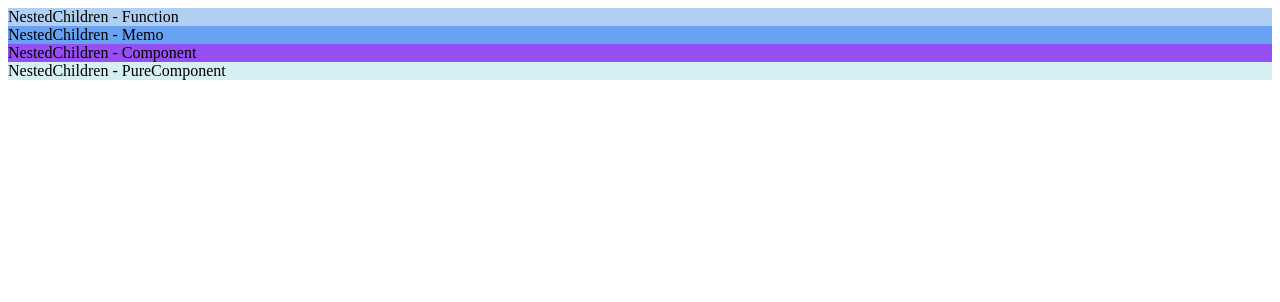
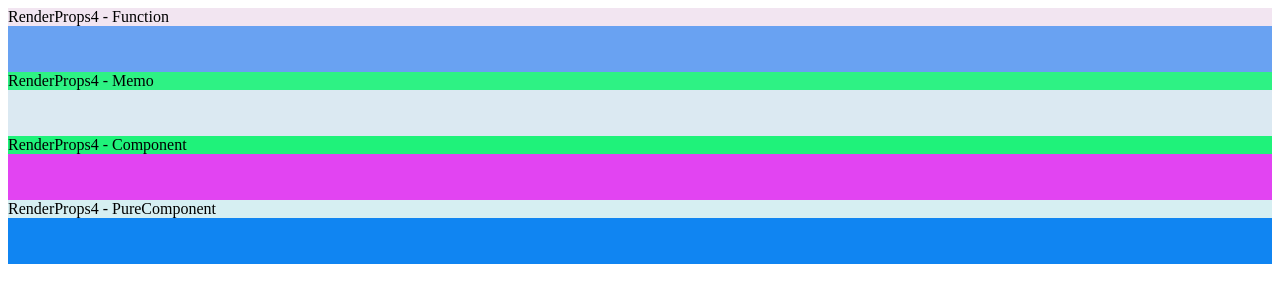
Before and after one commit to amcgavin/react-talk-render, a React (Create React App) app: page / in a window 1280 px wide. Shown: the top 302 px of the page. Built offline with nearby package versions, Linux system fonts and the light colour scheme.

Commit message:
render props

```diff
--- a/src/App.js
+++ b/src/App.js
@@ -6,11 +6,15 @@ import Functions from './singular/Functions'
 import UseCallback from './singular/UseCallback'
 import Children from './children/Children'
 import NestedChildren from './children/NestedChildren'
+import RenderProps from './renderprops/RenderProps'
+import RenderProps2 from './renderprops/RenderProps2'
+import RenderProps3 from './renderprops/RenderProps3'
+import RenderProps4 from './renderprops/RenderProps4'
 
 function App() {
   return (
     <div>
-      <NestedChildren />
+      <RenderProps4 />
     </div>
   )
 }
--- /dev/null
+++ b/src/renderprops/RenderProps.js
@@ -0,0 +1,45 @@
+import React from 'react'
+import randomColour from '../colour-gen'
+
+export const Function = () => {
+  return <div style={{ backgroundColor: randomColour() }}>RenderProps - Function</div>
+}
+
+export const Memo = React.memo(() => {
+  return <div style={{ backgroundColor: randomColour() }}>RenderProps - Memo</div>
+})
+
+export class Component extends React.Component {
+  render() {
+    return <div style={{ backgroundColor: randomColour() }}>RenderProps - Component</div>
+  }
+}
+export class PureComponent extends React.PureComponent {
+  render() {
+    return <div style={{ backgroundColor: randomColour() }}>RenderProps - PureComponent</div>
+  }
+}
+
+const reducer = state => state + 1
+
+const Renderer = ({ render }) => render()
+
+export default () => {
+  const [count, increment] = React.useReducer(reducer, 0)
+  React.useEffect(() => {
+    const interval = setInterval(() => {
+      increment()
+    }, 1000)
+    return () => {
+      clearInterval(interval)
+    }
+  }, [increment])
+  return (
+    <div>
+      <Renderer render={() => <Function />} />
+      <Renderer render={() => <Memo />} />
+      <Renderer render={() => <Component />} />
+      <Renderer render={() => <PureComponent />} />
+    </div>
+  )
+}
--- /dev/null
+++ b/src/renderprops/RenderProps2.js
@@ -0,0 +1,47 @@
+import React from 'react'
+import randomColour from '../colour-gen'
+
+export const Function = () => {
+  return <div style={{ backgroundColor: randomColour() }}>RenderProps2 - Function</div>
+}
+
+export const Memo = React.memo(() => {
+  return <div style={{ backgroundColor: randomColour() }}>RenderProps2 - Memo</div>
+})
+
+export class Component extends React.Component {
+  render() {
+    return <div style={{ backgroundColor: randomColour() }}>RenderProps2 - Component</div>
+  }
+}
+export class PureComponent extends React.PureComponent {
+  render() {
+    return <div style={{ backgroundColor: randomColour() }}>RenderProps2 - PureComponent</div>
+  }
+}
+
+const reducer = state => state + 1
+
+const Renderer = ({ render }) => (
+  <div style={{ backgroundColor: randomColour(), height: 64 }}>{render()}</div>
+)
+
+export default () => {
+  const [count, increment] = React.useReducer(reducer, 0)
+  React.useEffect(() => {
+    const interval = setInterval(() => {
+      increment()
+    }, 1000)
+    return () => {
+      clearInterval(interval)
+    }
+  }, [increment])
+  return (
+    <div>
+      <Renderer render={() => <Function />} />
+      <Renderer render={() => <Memo />} />
+      <Renderer render={() => <Component />} />
+      <Renderer render={() => <PureComponent />} />
+    </div>
+  )
+}
--- /dev/null
+++ b/src/renderprops/RenderProps3.js
@@ -0,0 +1,47 @@
+import React from 'react'
+import randomColour from '../colour-gen'
+
+export const Function = () => {
+  return <div style={{ backgroundColor: randomColour() }}>RenderProps3 - Function</div>
+}
+
+export const Memo = React.memo(() => {
+  return <div style={{ backgroundColor: randomColour() }}>RenderProps3 - Memo</div>
+})
+
+export class Component extends React.Component {
+  render() {
+    return <div style={{ backgroundColor: randomColour() }}>RenderProps3 - Component</div>
+  }
+}
+export class PureComponent extends React.PureComponent {
+  render() {
+    return <div style={{ backgroundColor: randomColour() }}>RenderProps3 - PureComponent</div>
+  }
+}
+
+const reducer = state => state + 1
+
+const Renderer = React.memo(({ render }) => (
+  <div style={{ backgroundColor: randomColour(), height: 64 }}>{render()}</div>
+))
+
+export default () => {
+  const [count, increment] = React.useReducer(reducer, 0)
+  React.useEffect(() => {
+    const interval = setInterval(() => {
+      increment()
+    }, 1000)
+    return () => {
+      clearInterval(interval)
+    }
+  }, [increment])
+  return (
+    <div>
+      <Renderer render={() => <Function />} />
+      <Renderer render={() => <Memo />} />
+      <Renderer render={() => <Component />} />
+      <Renderer render={() => <PureComponent />} />
+    </div>
+  )
+}
--- /dev/null
+++ b/src/renderprops/RenderProps4.js
@@ -0,0 +1,51 @@
+import React from 'react'
+import randomColour from '../colour-gen'
+
+export const Function = () => {
+  return <div style={{ backgroundColor: randomColour() }}>RenderProps4 - Function</div>
+}
+
+export const Memo = React.memo(() => {
+  return <div style={{ backgroundColor: randomColour() }}>RenderProps4 - Memo</div>
+})
+
+export class Component extends React.Component {
+  render() {
+    return <div style={{ backgroundColor: randomColour() }}>RenderProps4 - Component</div>
+  }
+}
+export class PureComponent extends React.PureComponent {
+  render() {
+    return <div style={{ backgroundColor: randomColour() }}>RenderProps4 - PureComponent</div>
+  }
+}
+
+const reducer = state => state + 1
+
+const Renderer = React.memo(({ render }) => (
+  <div style={{ backgroundColor: randomColour(), height: 64 }}>{render()}</div>
+))
+
+export default () => {
+  const [count, increment] = React.useReducer(reducer, 0)
+  React.useEffect(() => {
+    const interval = setInterval(() => {
+      increment()
+    }, 1000)
+    return () => {
+      clearInterval(interval)
+    }
+  }, [increment])
+  const fn = React.useCallback(() => <Function />, [])
+  const memo = React.useCallback(() => <Memo />, [])
+  const component = React.useCallback(() => <Component />, [])
+  const pureComponent = React.useCallback(() => <PureComponent />, [])
+  return (
+    <div>
+      <Renderer render={fn} />
+      <Renderer render={memo} />
+      <Renderer render={component} />
+      <Renderer render={pureComponent} />
+    </div>
+  )
+}
```
